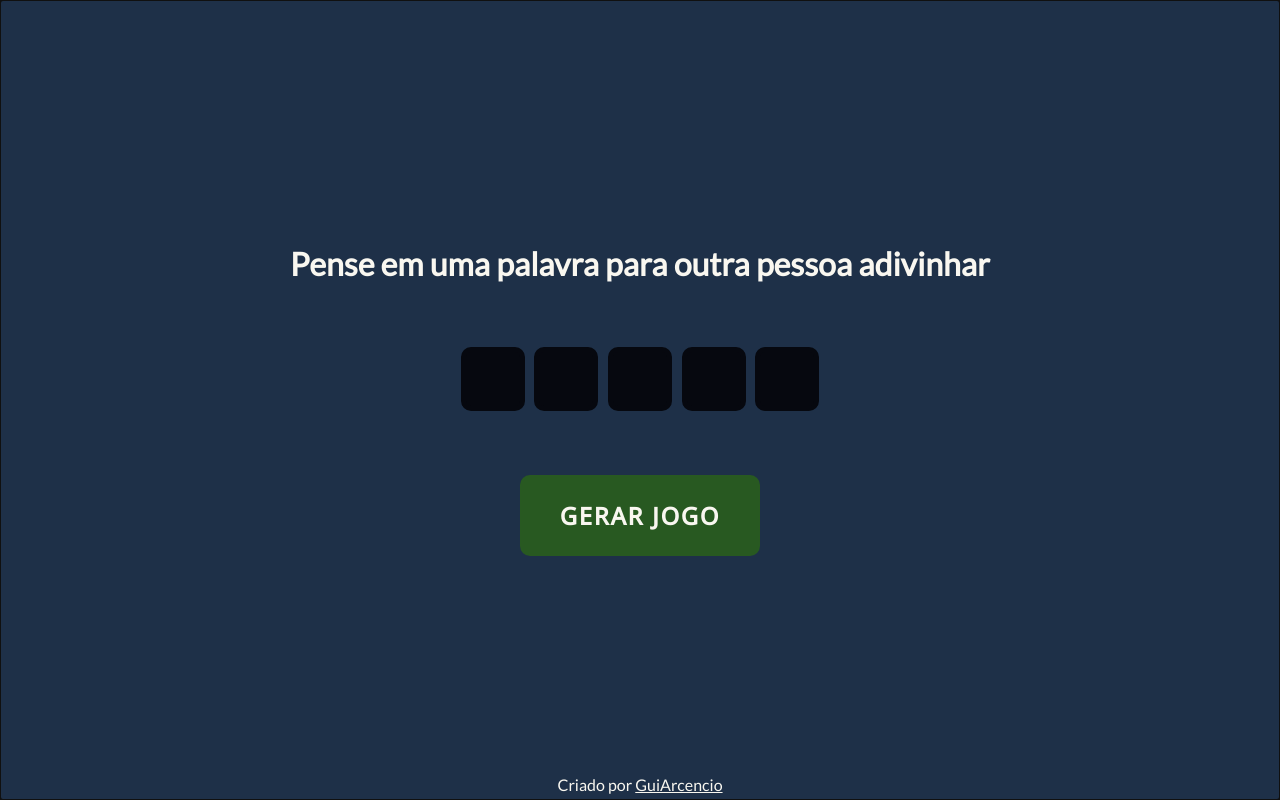
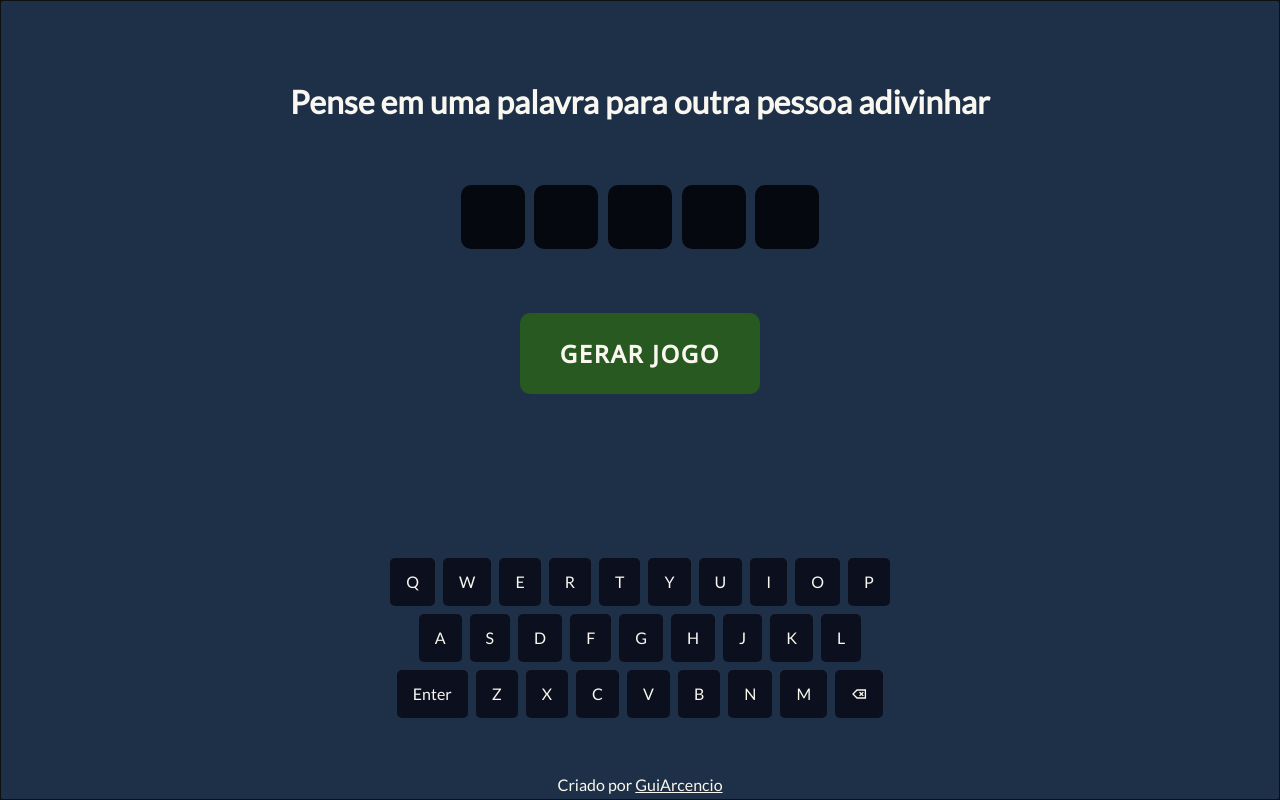
Before and after one commit to GuiArcencio/letradas, a Next.js app: page / in a window 1280 px wide. Built offline with nearby package versions, Linux system fonts and the light colour scheme.

Commit message:
adds virtual keyboard

```diff
--- /dev/null
+++ b/components/keyboard.js
@@ -0,0 +1,35 @@
+import { CgBackspace } from "react-icons/cg";
+
+import styles from "../styles/Keyboard.module.scss";
+
+const firstRow = ["Q", "W", "E", "R", "T", "Y", "U", "I", "O", "P"];
+const secondRow = ["A", "S", "D", "F", "G", "H", "J", "K", "L"];
+const thirdRow = ["Enter", "Z", "X", "C", "V", "B", "N", "M", "Backspace"];
+
+export default function Keyboard({ onKeyClick }) {
+    return (
+        <div className={styles.contentBox}>
+            <ul>
+                {firstRow.map((letter, i) => (
+                    <li key={`1keyboard${i}`} onClick={() => onKeyClick({ key: letter })}>
+                        <p>{letter}</p>
+                    </li>
+                ))}
+            </ul>
+            <ul>
+                {secondRow.map((letter, i) => (
+                    <li key={`2keyboard${i}`} onClick={() => onKeyClick({ key: letter })}>
+                        <p>{letter}</p>
+                    </li>
+                ))}
+            </ul>
+            <ul>
+                {thirdRow.map((letter, i) => (
+                    <li key={`3keyboard${i}`} onClick={() => onKeyClick({ key: letter })}>
+                        {letter === "Backspace" ? <CgBackspace /> : <p>{letter}</p>}
+                    </li>
+                ))}
+            </ul>
+        </div>
+    );
+}
--- a/package.json
+++ b/package.json
@@ -11,6 +11,7 @@
     "next": "12.0.8",
     "react": "17.0.2",
     "react-dom": "17.0.2",
+    "react-icons": "^4.3.1",
     "sass": "^1.48.0"
   },
   "devDependencies": {
--- a/pages/index.js
+++ b/pages/index.js
@@ -1,5 +1,6 @@
 import Head from "next/head";
 import { useState, useEffect, useRef } from "react";
+import Keyboard from "../components/keyboard";
 
 import styles from "../styles/Home.module.scss";
 
@@ -51,6 +52,8 @@ export default function Home() {
                 </div>
             </div>
 
+            <Keyboard onKeyClick={keyPressed}/>
+
             <div className={styles.footer}>
                 <p>Criado por <a href="https://github.com/GuiArcencio" target="_blank" rel="noreferrer">GuiArcencio</a></p>
             </div>
--- a/styles/Home.module.scss
+++ b/styles/Home.module.scss
@@ -3,7 +3,7 @@
 .content {
     display: flex;
     flex-direction: column;
-    justify-content: center;
+    justify-content: space-around;
     align-items: center;
     width: 100%;
     height: 100vh;
--- /dev/null
+++ b/styles/Keyboard.module.scss
@@ -0,0 +1,47 @@
+@import "variables";
+
+.contentBox {
+    display: flex;
+    flex-direction: column;
+    align-items: center;
+    justify-content: center;
+    gap: 0.5rem;
+
+    ul {
+        display: flex;
+        flex-direction: row;
+        align-items: center;
+        justify-content: center;
+        gap: 0.5rem;
+
+        li {
+            background-color: #0C0F1D;
+            display: flex;
+            justify-content: center;
+            align-items: center;
+            padding: 1rem;
+            border-radius: 5px;
+            cursor: pointer;
+
+            // Prevents text from begin selected after double click
+            // (no idea why it works)
+            user-select: none;
+            -webkit-user-select: none;
+            -moz-user-select: none;
+            -khtml-user-select: none;
+            -ms-user-select: none;
+
+            transition: background-color 0.3s;
+
+            p {
+                font-size: 1rem;
+                text-align: center;
+                line-height: 100%;
+            }
+        }
+
+        li:hover {
+            background-color: $blackish;
+        }
+    }
+}
```
Also changed, not shown: 1 other file (tests, documents, lock files or other folders).
